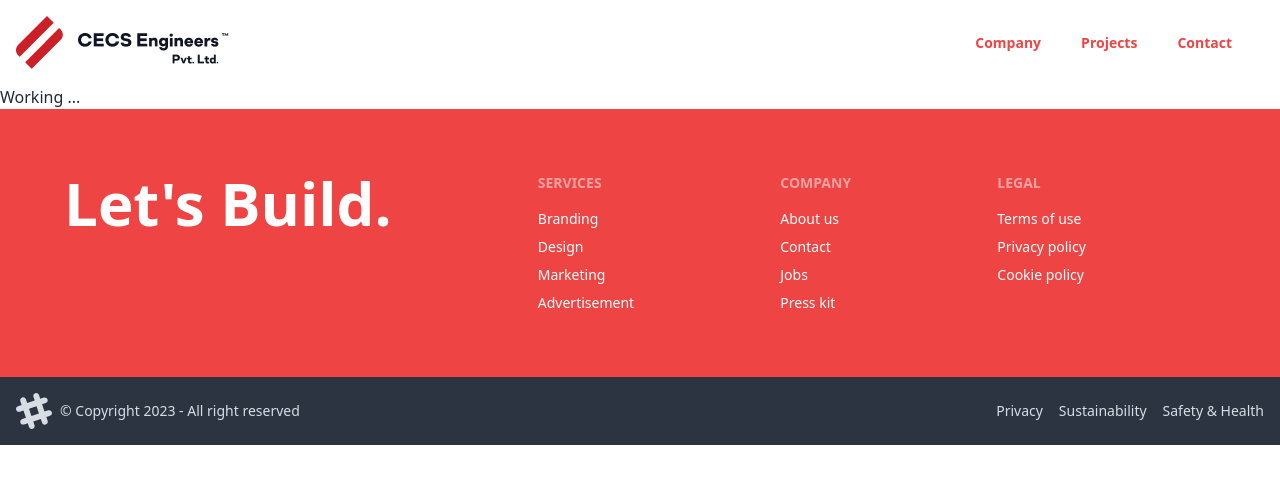
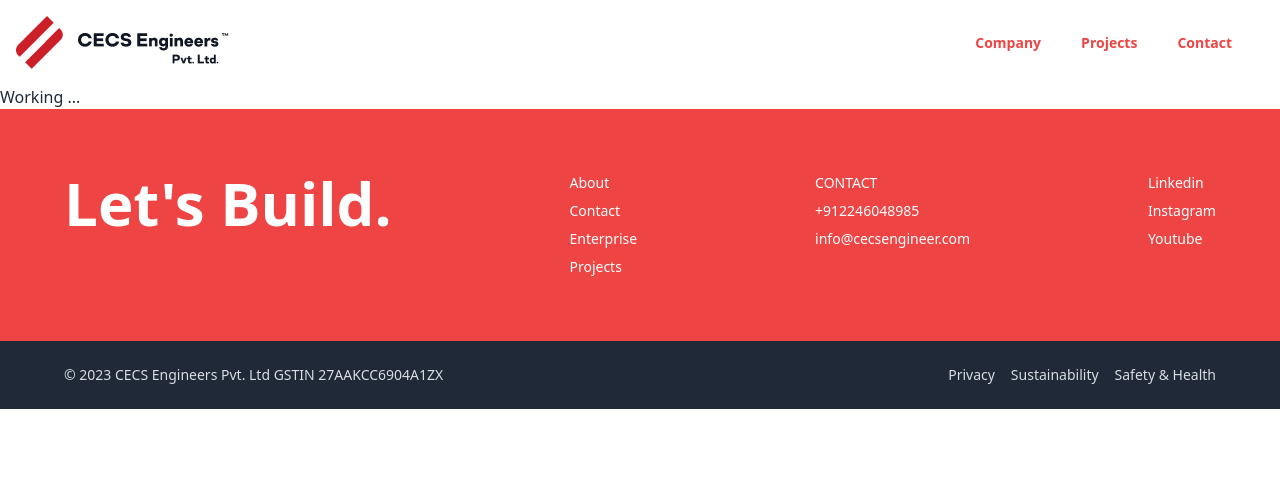
Before and after one commit to SumiAkter2/cecs-engineers, a React (Vite) app: page / in a window 1280 px wide. Shown: the top 484 px of the page. Built offline with nearby package versions, Linux system fonts and the light colour scheme.

Commit message:
footer done

```diff
--- a/src/Component/Shared/Footer.jsx
+++ b/src/Component/Shared/Footer.jsx
@@ -1,50 +1,36 @@
 const Footer = () => {
   return (
     <div>
-      <footer className="footer p-16 bg-red-500 text-white ">
+      <footer className="footer p-16 bg-red-500 text-white justify-between ">
         <aside>
           <h1 className="text-6xl font-bold">Let&apos;s Build.</h1>
         </aside>
+
         <nav>
-          <header className="footer-title">Services</header>
-          <a className="link link-hover">Branding</a>
-          <a className="link link-hover">Design</a>
-          <a className="link link-hover">Marketing</a>
-          <a className="link link-hover">Advertisement</a>
+          <a className="link link-hover">About</a>
+          <a className="link link-hover">Contact</a>
+          <a className="link link-hover">Enterprise</a>
+          <a className="link link-hover">Projects</a>
         </nav>
         <nav>
-          <header className="footer-title">Company</header>
-          <a className="link link-hover">About us</a>
-          <a className="link link-hover">Contact</a>
-          <a className="link link-hover">Jobs</a>
-          <a className="link link-hover">Press kit</a>
+          <a>CONTACT</a>
+          <a>+912246048985</a>
+          <a>info@cecsengineer.com</a>
         </nav>
-        <nav>
-          <header className="footer-title">Legal</header>
-          <a className="link link-hover">Terms of use</a>
-          <a className="link link-hover">Privacy policy</a>
-          <a className="link link-hover">Cookie policy</a>
+        <nav dir="lg:rtl">
+          <a className="link link-hover">Linkedin</a>
+          <a className="link link-hover">Instagram</a>
+          <a className="link link-hover">Youtube</a>
         </nav>
       </footer>
-      <footer className="footer items-center p-4 bg-neutral text-neutral-content">
+      <footer className="footer items-center  bg-gray-800 text-neutral-content px-16 py-6">
         <aside className="items-center grid-flow-col">
-          <svg
-            width="36"
-            height="36"
-            viewBox="0 0 24 24"
-            xmlns="http://www.w3.org/2000/svg"
-            fillRule="evenodd"
-            clipRule="evenodd"
-            className="fill-current"
-          >
-            <path d="M22.672 15.226l-2.432.811.841 2.515c.33 1.019-.209 2.127-1.23 2.456-1.15.325-2.148-.321-2.463-1.226l-.84-2.518-5.013 1.677.84 2.517c.391 1.203-.434 2.542-1.831 2.542-.88 0-1.601-.564-1.86-1.314l-.842-2.516-2.431.809c-1.135.328-2.145-.317-2.463-1.229-.329-1.018.211-2.127 1.231-2.456l2.432-.809-1.621-4.823-2.432.808c-1.355.384-2.558-.59-2.558-1.839 0-.817.509-1.582 1.327-1.846l2.433-.809-.842-2.515c-.33-1.02.211-2.129 1.232-2.458 1.02-.329 2.13.209 2.461 1.229l.842 2.515 5.011-1.677-.839-2.517c-.403-1.238.484-2.553 1.843-2.553.819 0 1.585.509 1.85 1.326l.841 2.517 2.431-.81c1.02-.33 2.131.211 2.461 1.229.332 1.018-.21 2.126-1.23 2.456l-2.433.809 1.622 4.823 2.433-.809c1.242-.401 2.557.484 2.557 1.838 0 .819-.51 1.583-1.328 1.847m-8.992-6.428l-5.01 1.675 1.619 4.828 5.011-1.674-1.62-4.829z"></path>
-          </svg>
-          <p>© Copyright 2023 - All right reserved</p>
+          <p>© 2023 CECS Engineers Pvt. Ltd GSTIN 27AAKCC6904A1ZX</p>
         </aside>
         <nav className="grid-flow-col gap-4 md:place-self-center md:justify-self-end">
-          <p>Privacy</p>
-          <p>Sustainability</p>
-          <p>Safety & Health</p>
+          <a>Privacy</a>
+          <a>Sustainability</a>
+          <a>Safety & Health</a>
         </nav>
       </footer>
     </div>
```
